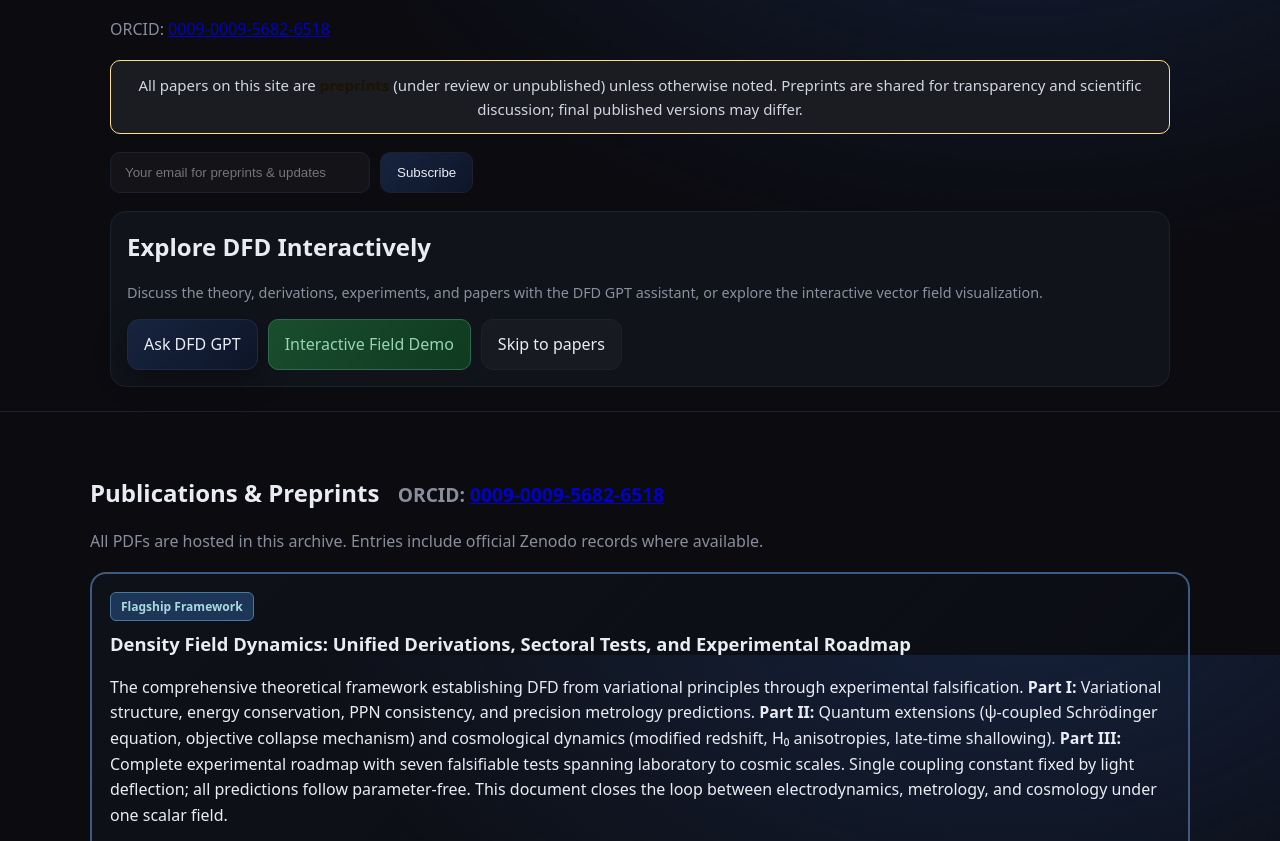
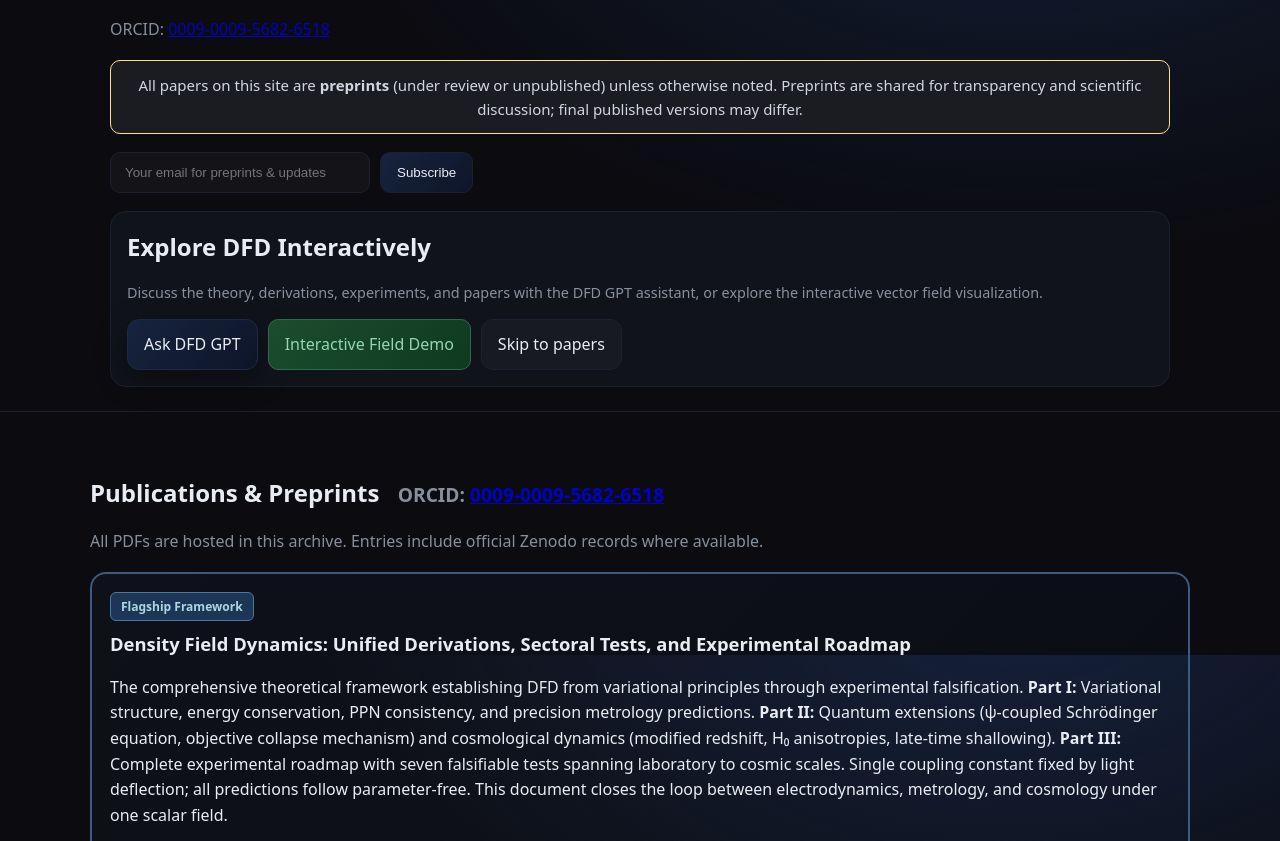
Before and after one commit to galcock/densityfielddynamics, a plain HTML site: page index.html in a window 1280 px wide. Shown: the part 945-1786 px from the top of the page. Drawn offline with Linux system fonts and the light colour scheme.

Commit message:
Update index.html

```diff
--- a/index.html
+++ b/index.html
@@ -90,7 +90,7 @@
     .btn.primary{background:linear-gradient(135deg,#17243f,#0d1528); border-color:#1f2a42}
     .small{font-size:.9em}
     .disclaimer { background:#1a1c22; border:1px solid #ffe08a; padding:12px 16px; border-radius:10px; margin:18px 0; font-size:15px; text-align:center; color:#d2d6e0; }
-    .disclaimer strong{color:#1a1400}
+    .disclaimer strong{color:#d2d6e0}
     .demo-link{display:inline-flex;align-items:center;gap:8px;padding:10px 16px;background:linear-gradient(135deg,#1a4d2e,#0f3a20);border:1px solid #2d6a4f;border-radius:10px;color:#95d5b2;text-decoration:none;font-weight:500;transition:all .2s}
     .demo-link:hover{background:linear-gradient(135deg,#2d6a4f,#1a4d2e);transform:translateY(-1px)}
     /* Reference links strip */
```
